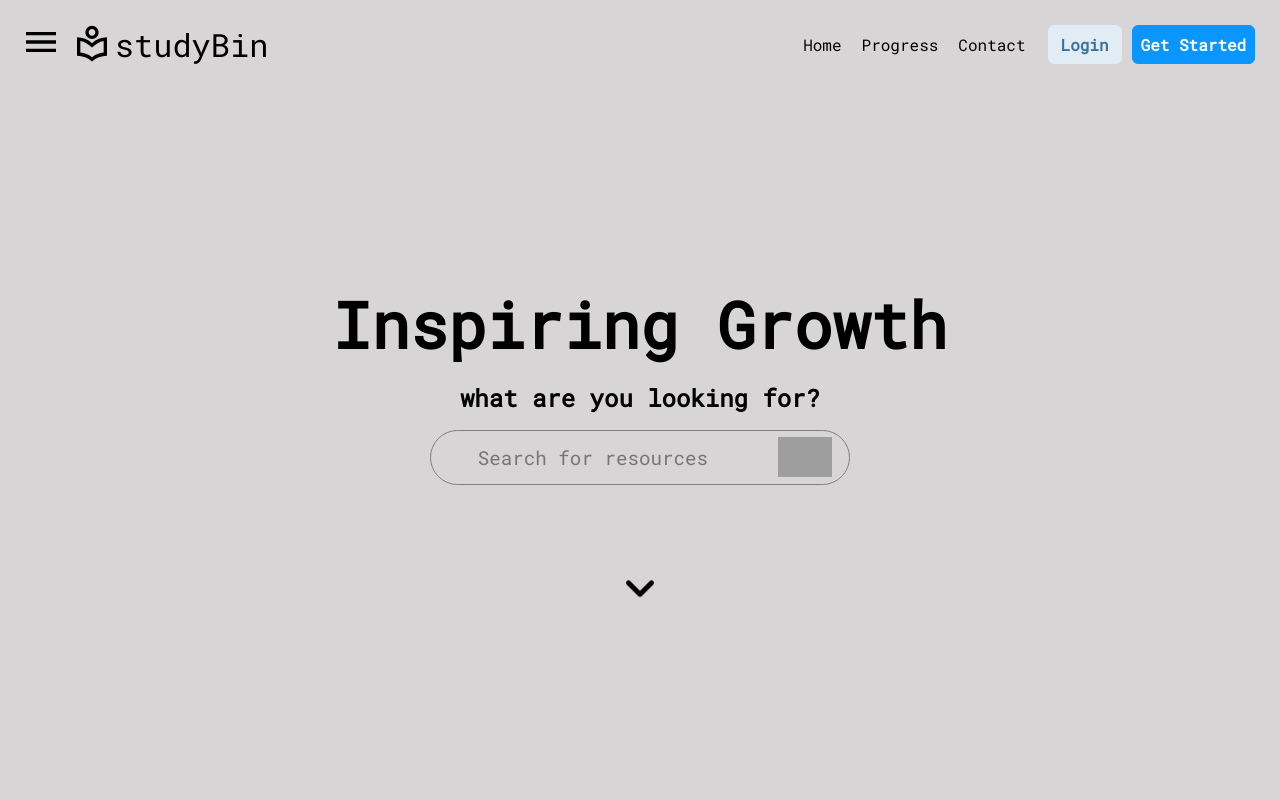
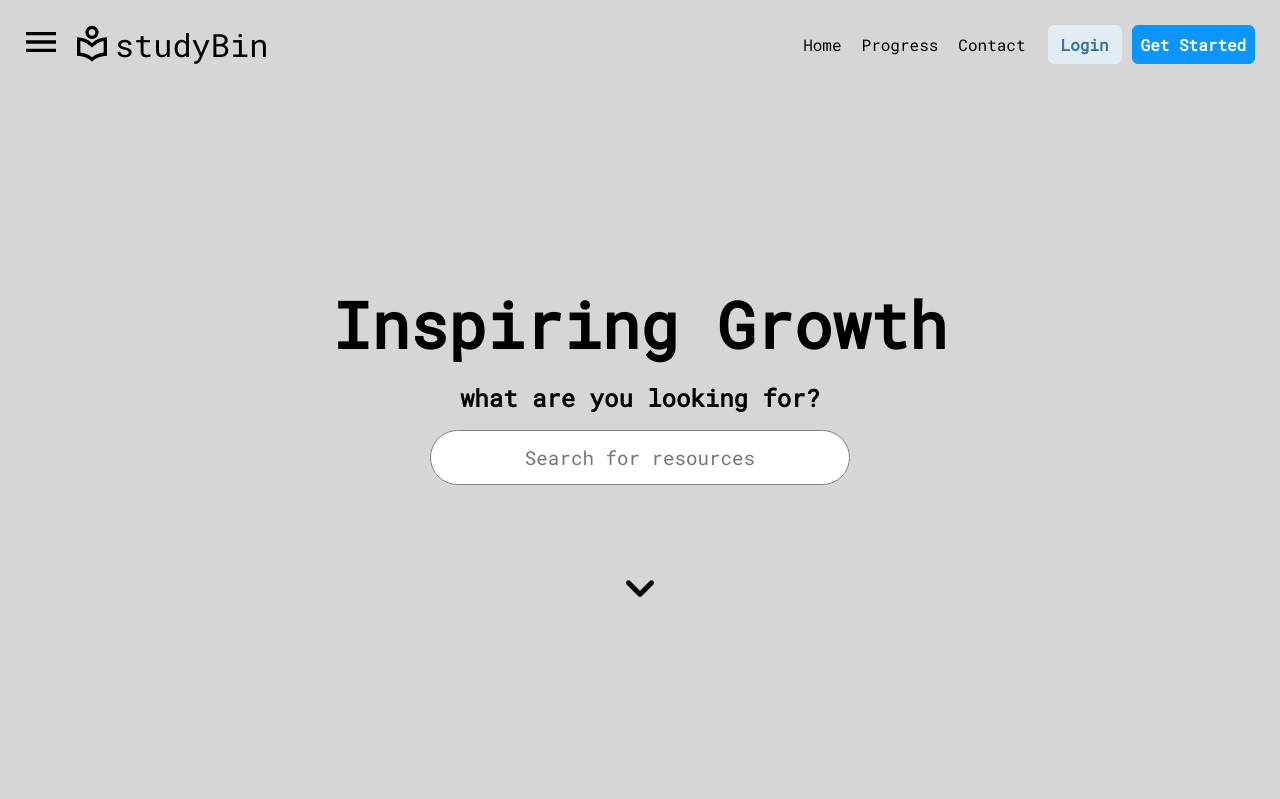
Before and after one commit to Anvinalias/studyBin, a PHP site: page / in a window 1280 px wide. Shown: the top 799 px of the page. Run offline with PHP 8.4, Linux system fonts and the light colour scheme; grey boxes are pictures that could not be loaded.

Commit message:
remove search icon

```diff
--- a/index.html
+++ b/index.html
@@ -6,6 +6,8 @@
     <meta name="viewport" content="width=device-width, initial-scale=1.0">
     <title>studyBin</title>
     <link rel="stylesheet" href="style.css">
+    <script src="script.js"></script>
+
 </head>
 
 <body>
@@ -58,13 +60,9 @@
                     <form action="url" method="post">
                         <input type="search" class="search" role="searchbox" placeholder="Search for resources">
                     </form>
-
                 </div>
-                <button type="button" class="search-icon">
-                    <img src="icons/search.svg" alt="search icon">
-                </button>
             </div>
-            <button type="button" class="arrow-icon">
+            <button id="arrow-icon">
                 <img src="icons/arrow.svg" alt="arrow icon">
             </button>
         </section>
--- a/style.css
+++ b/style.css
@@ -4,6 +4,12 @@
 :root {
     --background-color: #d7d5d5;
     --text-font: 'Roboto Mono', monospace, sans-serif;
+}
+
+
+html{
+    scroll-behavior: smooth;
+    scroll-padding: 3rem;
 }
 
 /* Remove custom styles of elements */
@@ -132,24 +138,19 @@ button.get-started {
 
 /* search portion */
 
-.section-1-search {
-    width: 420px;
-    display: flex;
-    justify-content: space-around;
-}
-
 .search {
     font-size: 1.2rem;
-    border: 0;
-    width: 285px;
+    text-align: center;
+    width: 420px;
     padding: 14px 26px;
-    background-color: var(--background-color);
+    border:1px solid grey;
     border-radius: 5em;
+    /* background-color: var(--background-color); */
 }
 
 /* Remove input type: search border outline  */
 .search:focus-visible {
-    outline: none;
+    outline-color: grey;
 }
 
 /* Remove default cancel icon from input type: search*/
@@ -162,25 +163,7 @@ input:-webkit-autofill {
     -webkit-box-shadow: 0 0 0px 1000px var(--background-color) inset;
 }
 
-.search-icon {
-    background-color: var(--background-color);
-    border: none;
-    height: 40px;
-    width: 40px;
-    align-self: center;
-    margin-right: 10px;
-}
-
-.search-icon>img {
-    height: 40px;
-}
-
-.section-1-search {
-    border: 1px solid grey;
-    border-radius: 5em;
-}
-
-.arrow-icon {
+#arrow-icon {
     background-color: var(--background-color);
     border: none;
     height: 110px;
@@ -203,7 +186,7 @@ input:-webkit-autofill {
     }
 }
 
-.arrow-icon>img {
+#arrow-icon > img {
     height: 60px;
 }
 
@@ -356,16 +339,9 @@ input:-webkit-autofill {
 
     }
 
-    .section-1-search {
-        width: 290px;
-    }
-
     .search {
         font-size: 1rem;
-    }
-
-    .search-icon {
-        display: none;
+        width: 290px;
     }
 
     .section-2-heading {
```
